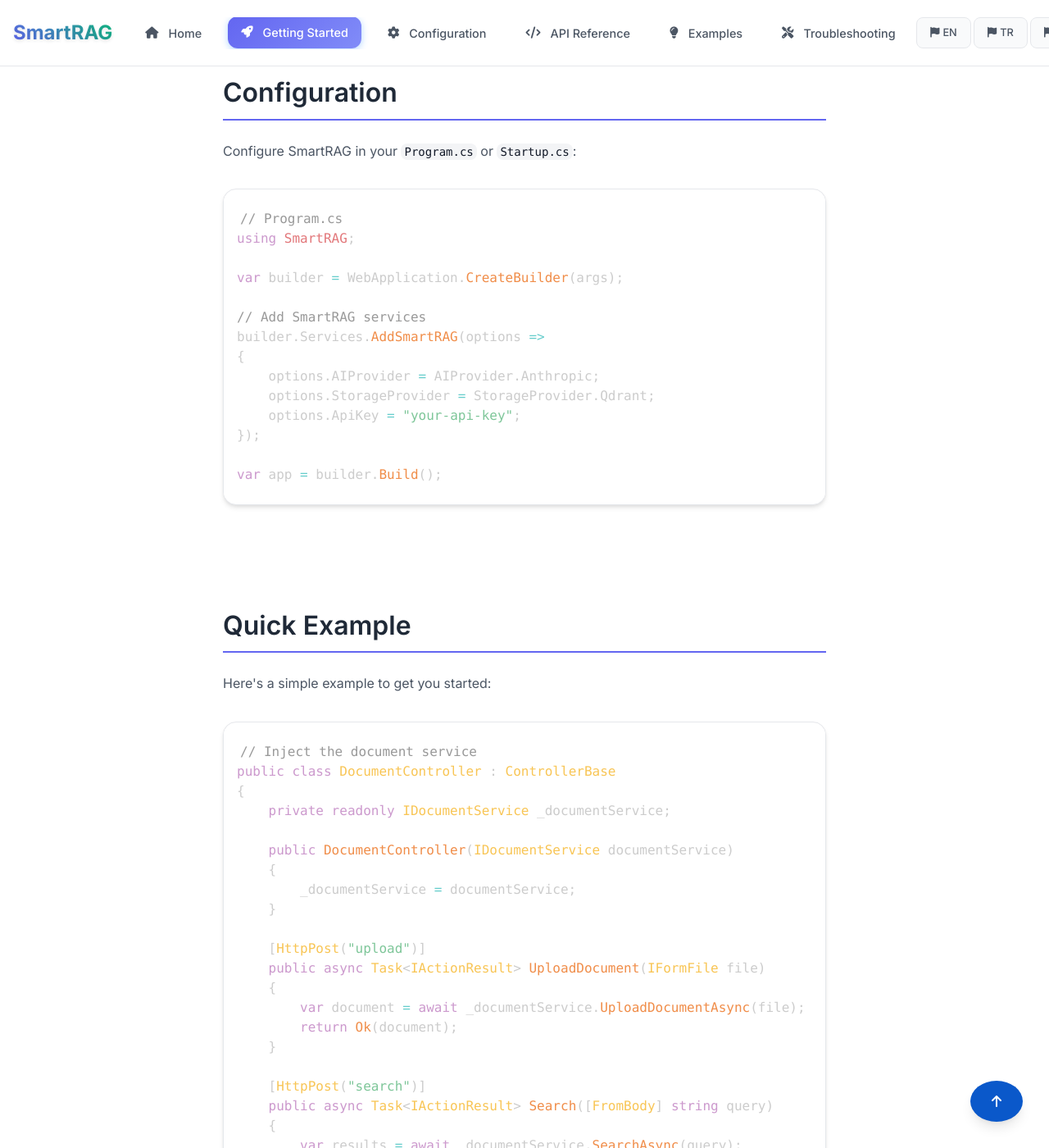
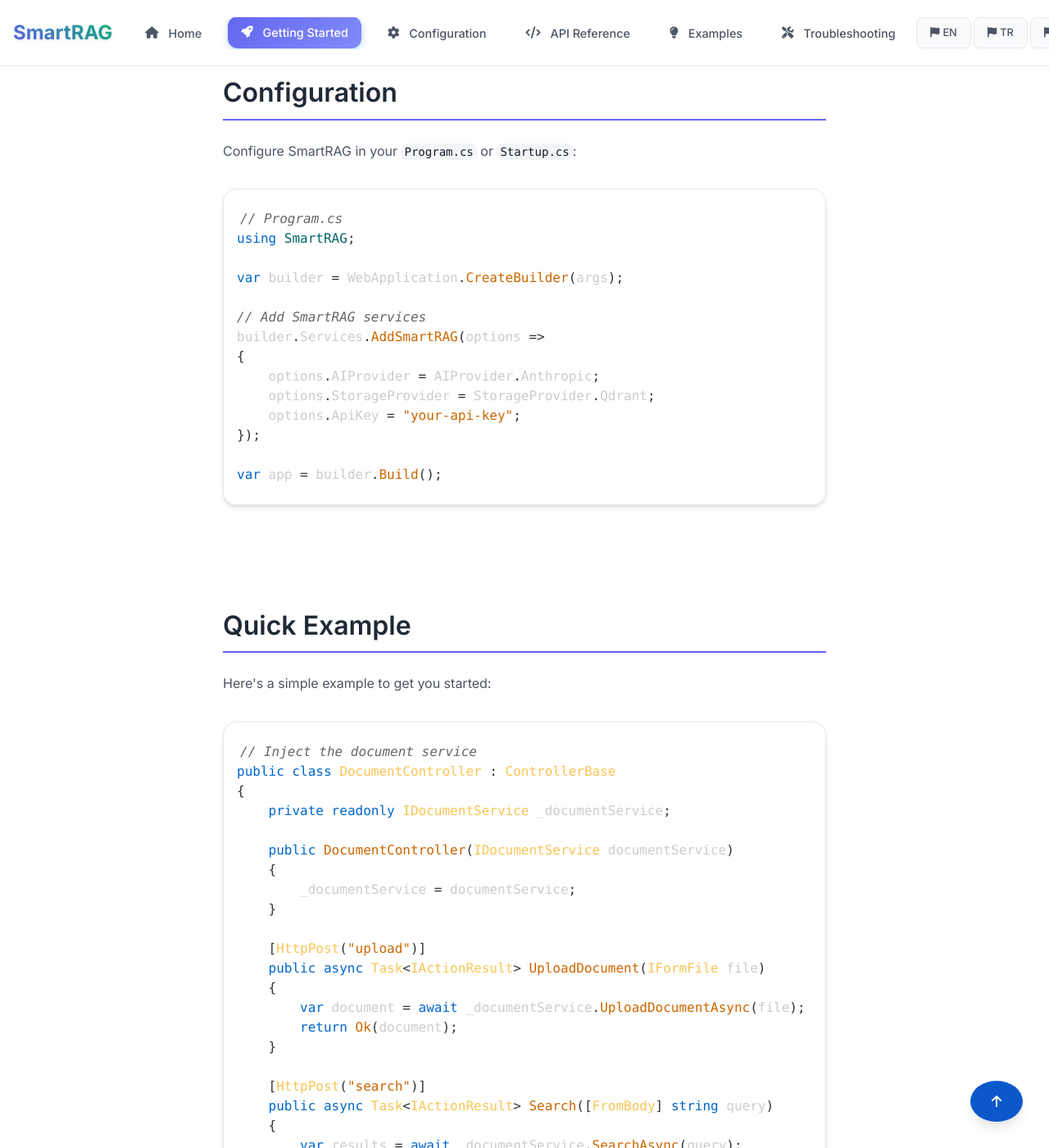
Before and after one commit to byerlikaya/SmartRAG, a Jekyll site: the page built from docs/en/getting-started.md, in a window 1280 px wide and 1400 px high, scrolled down 764 px. Shown: the whole window at 82% size. Built offline with Jekyll 4.4.1, drawn with Linux system fonts in a browser that asks for light colours; nearby versions of some CDN libraries.

Commit message:
feat: Apply syntax highlighting styles to all code blocks for consistent appearance

```diff
--- a/docs/assets/css/style.css
+++ b/docs/assets/css/style.css
@@ -404,7 +404,11 @@ code {
     max-width: 100%;
 }
 
-/* Syntax Highlighting - Light Theme */
+/* Syntax Highlighting - Light Theme (All Code Blocks) */
+pre .token.keyword,
+pre .token.builtin,
+pre .token.type,
+pre .token.literal,
 .code-content .token.keyword,
 .code-content .token.builtin,
 .code-content .token.type,
@@ -412,57 +416,75 @@ code {
     color: #0066cc;
 }
 
+pre .token.string,
+pre .token.regex,
 .code-content .token.string,
 .code-content .token.regex {
     color: #cc6600;
 }
 
+pre .token.comment,
 .code-content .token.comment {
     color: #666666;
     font-style: italic;
 }
 
+pre .token.number,
+pre .token.boolean,
 .code-content .token.number,
 .code-content .token.boolean {
     color: #006600;
 }
 
+pre .token.function,
+pre .token.title,
 .code-content .token.function,
 .code-content .token.title {
     color: #cc6600;
 }
 
+pre .token.params,
 .code-content .token.params {
     color: #0066cc;
 }
 
+pre .token.class,
+pre .token.property,
 .code-content .token.class,
 .code-content .token.property {
     color: #006666;
 }
 
+pre .token.operator,
+pre .token.punctuation,
 .code-content .token.operator,
 .code-content .token.punctuation {
     color: #333333;
 }
 
+pre .token.namespace,
 .code-content .token.namespace {
     color: #006666;
 }
 
+pre .token.variable,
+pre .token.parameter,
 .code-content .token.variable,
 .code-content .token.parameter {
     color: #0066cc;
 }
 
+pre .token.tag,
 .code-content .token.tag {
     color: #0066cc;
 }
 
+pre .token.attr-name,
 .code-content .token.attr-name {
     color: #0066cc;
 }
 
+pre .token.attr-value,
 .code-content .token.attr-value {
     color: #cc6600;
 }
```
